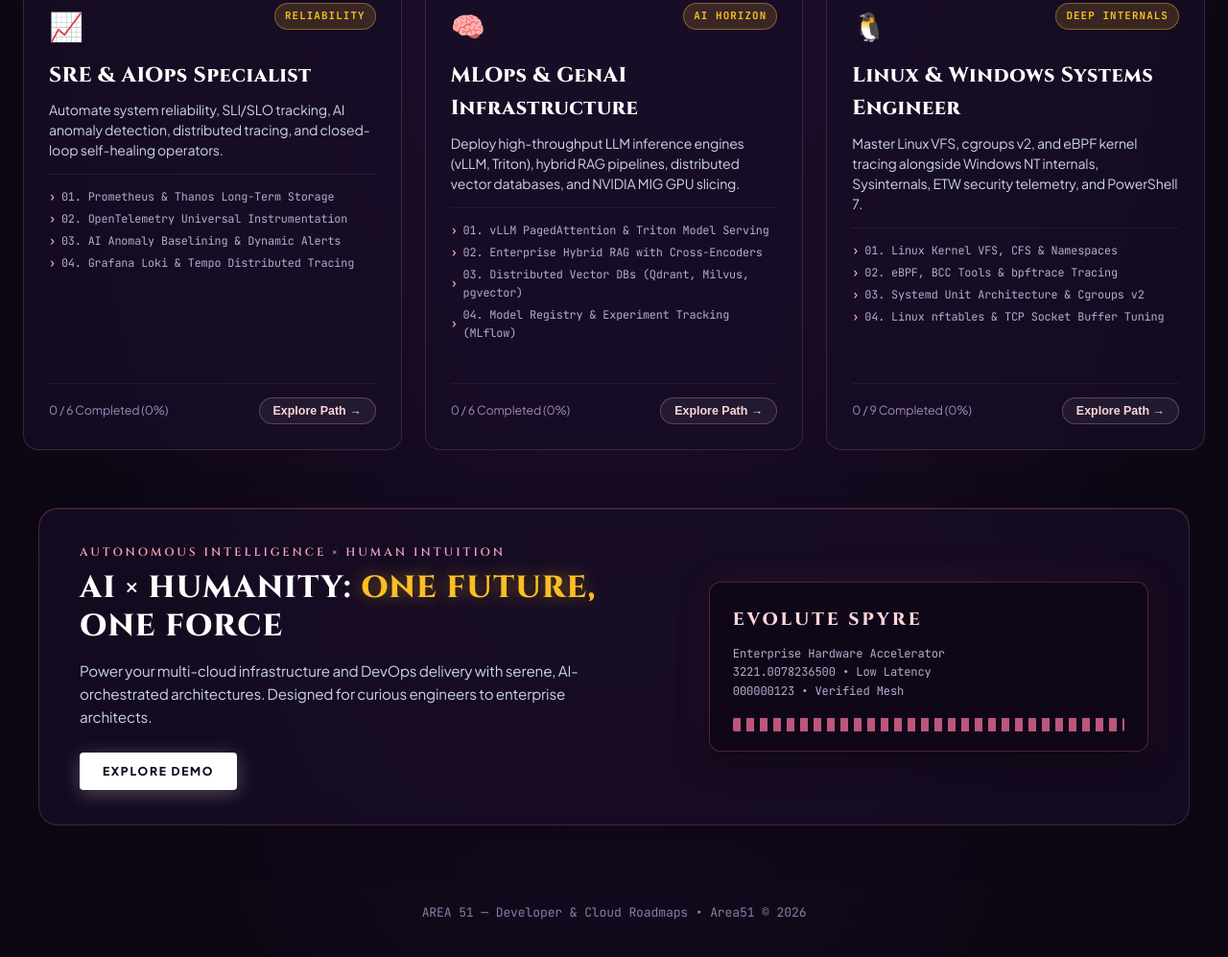
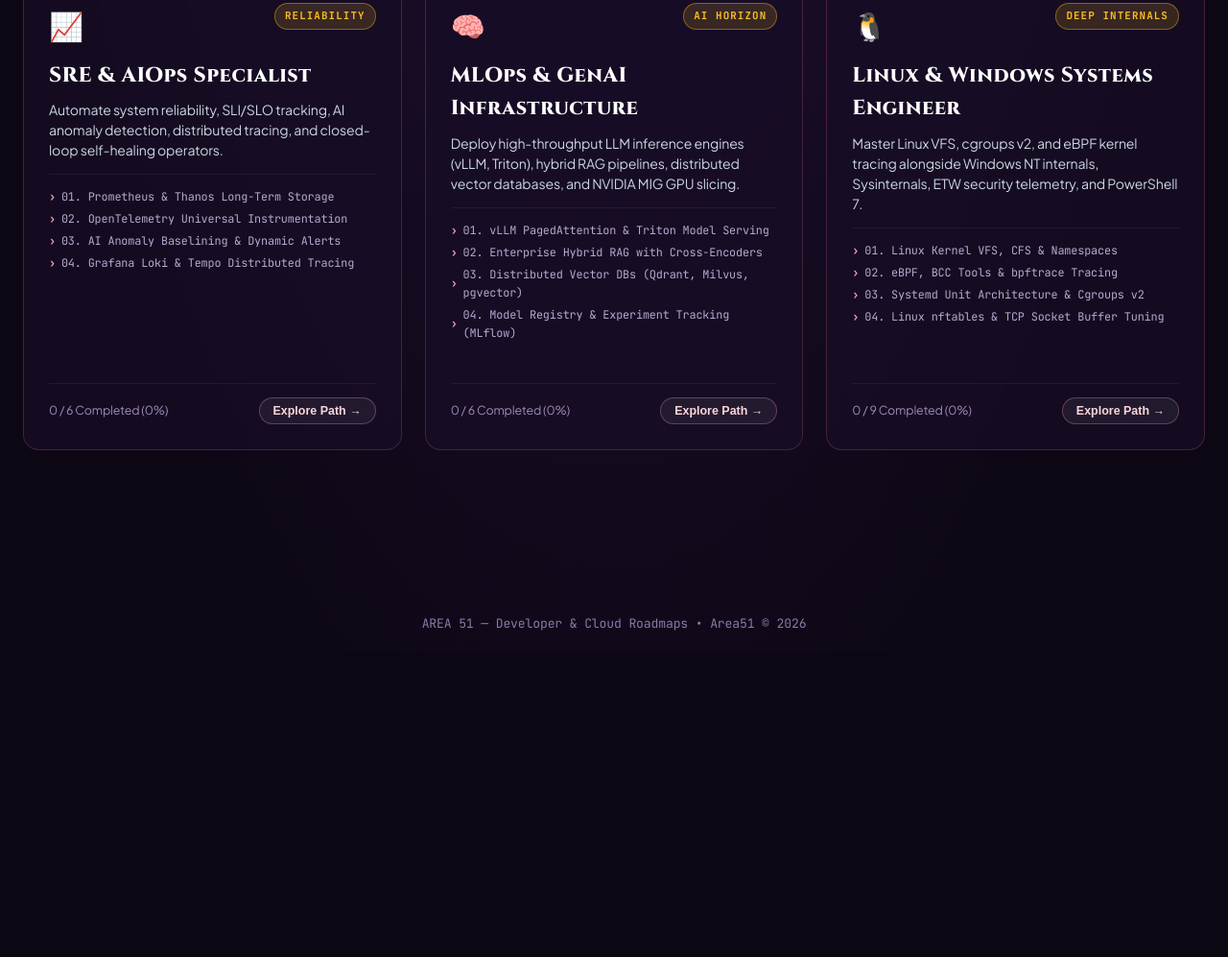
Before and after one commit to sudlo/area51, a plain HTML site: page index.html in a window 1280 px wide. Shown: the part 1170-2167 px from the top of the page at 96% size. After the commit the page ends 1850 px from the top, so only its background shows below. Drawn offline with Linux system fonts and the light colour scheme.

Commit message:
Remove AI x HUMANITY split feature banner from all HTML files

```diff
--- a/index.html
+++ b/index.html
@@ -1080,25 +1080,6 @@
     <div class="visual-tree-container" id="visualTree"></div>
   </div>
 
-  <!-- SCREENSHOT 3: Styled Split Feature Card -->
-  <div class="split-feature-card">
-    <div class="split-left">
-      <div style="font-family:'Cinzel',serif;font-size:0.75rem;letter-spacing:0.25em;color:#f4a4b8;margin-bottom:8px;text-transform:uppercase;">Autonomous Intelligence × Human Intuition</div>
-      <h3 style="font-family:'Cinzel',serif;letter-spacing:0.04em;">AI × HUMANITY: <span class="amber">ONE FUTURE,</span> ONE FORCE</h3>
-      <p>Power your multi-cloud infrastructure and DevOps delivery with serene, AI-orchestrated architectures. Designed for curious engineers to enterprise architects.</p>
-      <a href="build.html" class="btn-explore-demo">EXPLORE DEMO</a>
-    </div>
-    <div class="split-right">
-      <div class="chip-card">
-        <div class="chip-card-brand">EVOLUTE SPYRE</div>
-        <div class="chip-card-meta">
-          Enterprise Hardware Accelerator<br>
-          3221.0078236500 &bull; Low Latency<br>
-          000000123 &bull; Verified Mesh
-        </div>
-        <div class="chip-teeth"></div>
-      </div>
-    </div>
   </div>
 
   <footer>
```
Also changed, not shown: arch.html (+0 -18 lines), build.html (+0 -18 lines), search.html (+0 -18 lines).
